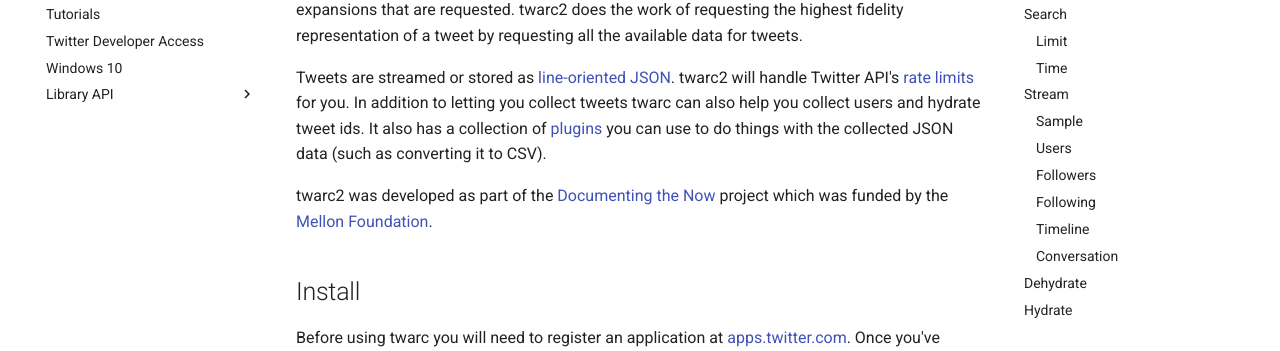
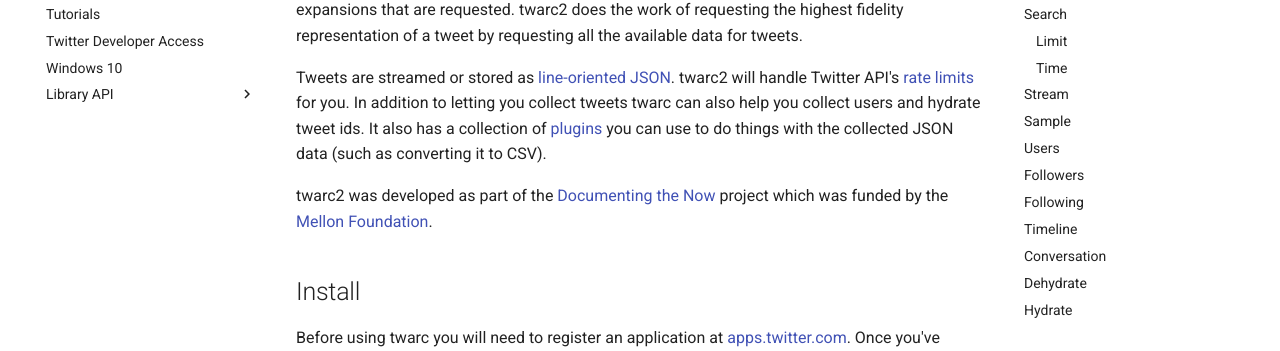
Before and after one commit to DocNow/twarc, an MkDocs documentation site: the page built from docs/twarc2_en_us.md, in a window 1280 px wide. Shown: the part 259-610 px from the top of the page. Built offline with MkDocs 1.6.1 and Material for MkDocs 9.7.7, drawn with Linux system fonts in a browser that asks for light colours; comment, search, counter and statistics services are not loaded.

Commit message:
fixed headings and hopefully github action

```diff
--- a/docs/twarc2_en_us.md
+++ b/docs/twarc2_en_us.md
@@ -149,13 +149,13 @@
 
     twarc2 stream-rules delete blacklivesmatter
 
-### Sample
+## Sample
 
 Use the `sample` command to listen to Twitter's [tweets/sample/stream](https://developer.twitter.com/en/docs/twitter-api/tweets/sampled-stream/api-reference/get-tweets-sample-stream) API for a "random" sample of recent public statuses.
 
     twarc2 sample sample.jsonl
 
-### Users
+## Users
 
 If you have a file of user ids you can fetch the user metadata for them with
 the `users` command:
@@ -166,13 +166,13 @@
 
     twarc2 users --usernames users.txt users.jsonl
 
-### Followers
+## Followers
 
 You can fetch the followers of an account using the `followers` command:
 
     twarc2 followers deray users.jsonl
 
-### Following
+## Following
 
 To get the users that a user is following you can use `following`:
 
@@ -181,13 +181,13 @@
 The result will include exactly one user id per line. The response order is
 reverse chronological, or most recent followers first.
 
-### Timeline
+## Timeline
 
 The `timeline` command will use Twitter's [user timeline API](https://developer.twitter.com/en/docs/twitter-api/tweets/timelines/api-reference/get-users-id-tweets) to collect the most recent tweets posted by the user indicated by screen_name.
 
     twarc2 timeline deray tweets.jsonl
 
-### Conversation
+## Conversation
 
 You can retrieve a conversation thread using the tweet ID at the head of the
 conversation:
```
Also changed, not shown: 1 other file.
